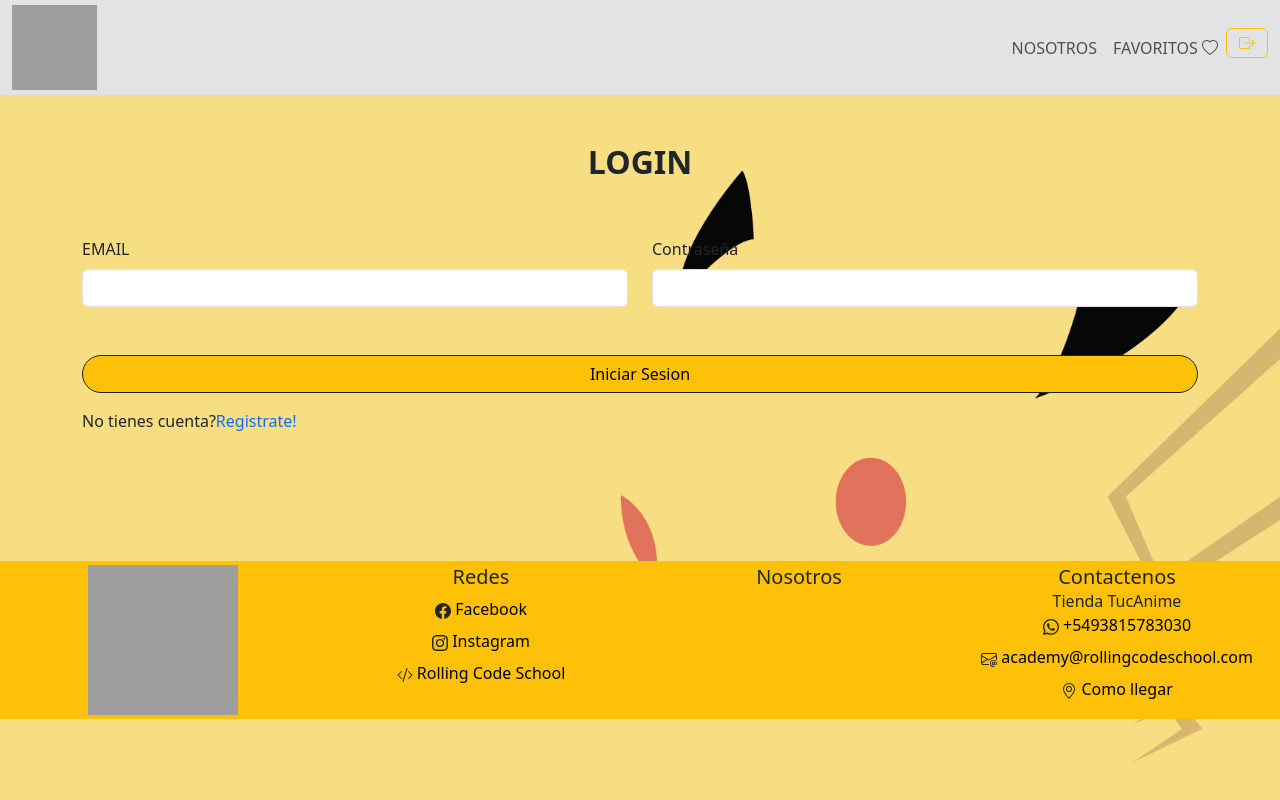
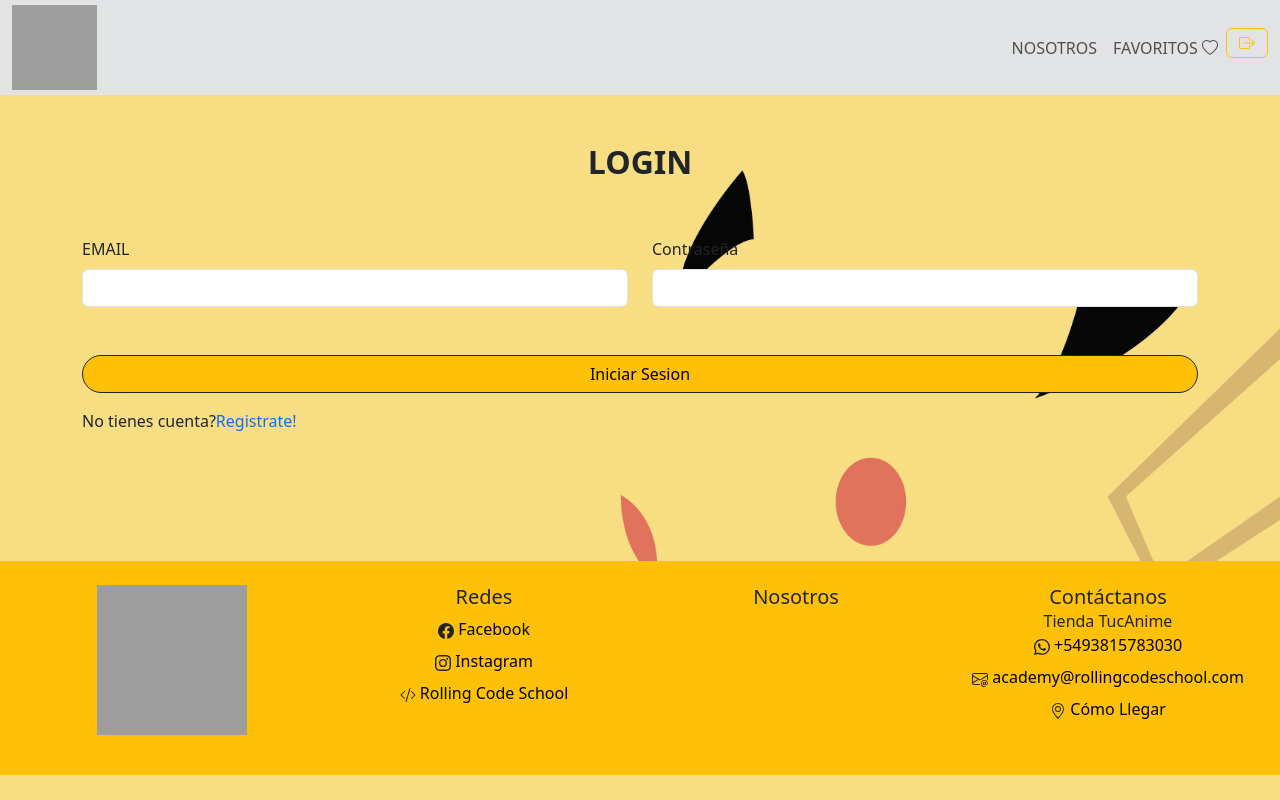
Before and after one commit to djauguust/RC-C46i-Grupo3-Javascript, a plain HTML site: page login.html in a window 1280 px wide. Drawn offline with nearby package versions, Linux system fonts and the light colour scheme; some packages are replaced by stand-ins of ours; grey boxes are pictures that could not be loaded; a script that the page names is missing.

Commit message:
agregado footer nuevo en login

```diff
--- a/login.html
+++ b/login.html
@@ -165,8 +165,8 @@
 
     <footer>
       <div class="container-fluid position-relative">
-        <div class="row p-1 bg-warning">
-          <div class="col-xs-12 col-md-6 col-lg-3 logo">
+        <div class="row py-4 px-3 bg-warning">
+          <div class="col-xs-12 col-md-6 col-lg-3 logo mb-3">
             <img
               class="mx-auto d-block"
               width="150"
@@ -175,7 +175,7 @@
               alt=""
             />
           </div>
-          <div class="col-xs-12 col-md-6 col-lg-3 text-center redes">
+          <div class="col-xs-12 col-md-6 col-lg-3 text-center redes mb-3">
             <p class="h5">Redes</p>
             <div class="mb-2">
               <svg
@@ -238,13 +238,13 @@
               >
             </div>
           </div>
-          <div class="col-xs-12 col-md-6 col-lg-3 text-center">
-            <a class="h5 p-4 text-decoration-none" href="./AboutUs.html"
+          <div class="col-xs-12 col-md-6 col-lg-3 text-center mb-3">
+            <a class="h5 p-4 text-decoration-none" href="./paginas/aboutUs.html"
               >Nosotros</a
             >
           </div>
-          <div class="col-xs-12 col-md-6 col-lg-3 text-center">
-            <a class="h5 p-4 text-decoration-none">Contactenos</a> <br />
+          <div class="col-xs-12 col-md-6 col-lg-3 text-center mb-3">
+            <a class="h5 p-4 text-decoration-none">Contáctanos</a> <br />
             Tienda TucAnime
             <div class="mb-2">
               <svg
@@ -309,7 +309,7 @@
                 target="_blank"
                 class="text-decoration-none text-black"
                 href="https://www.google.com/maps/place/RollingCode+School/@-26.8367009,-65.2072018,15z/data=!4m6!3m5!1s0x94225d3ad7f30f1d:0xf8606cd659b8e3e4!8m2!3d-26.8367009!4d-65.2072018!16s%2Fg%2F11h0b4kn08"
-                >Como llegar</a
+                >Cómo Llegar</a
               >
             </div>
           </div>
```
